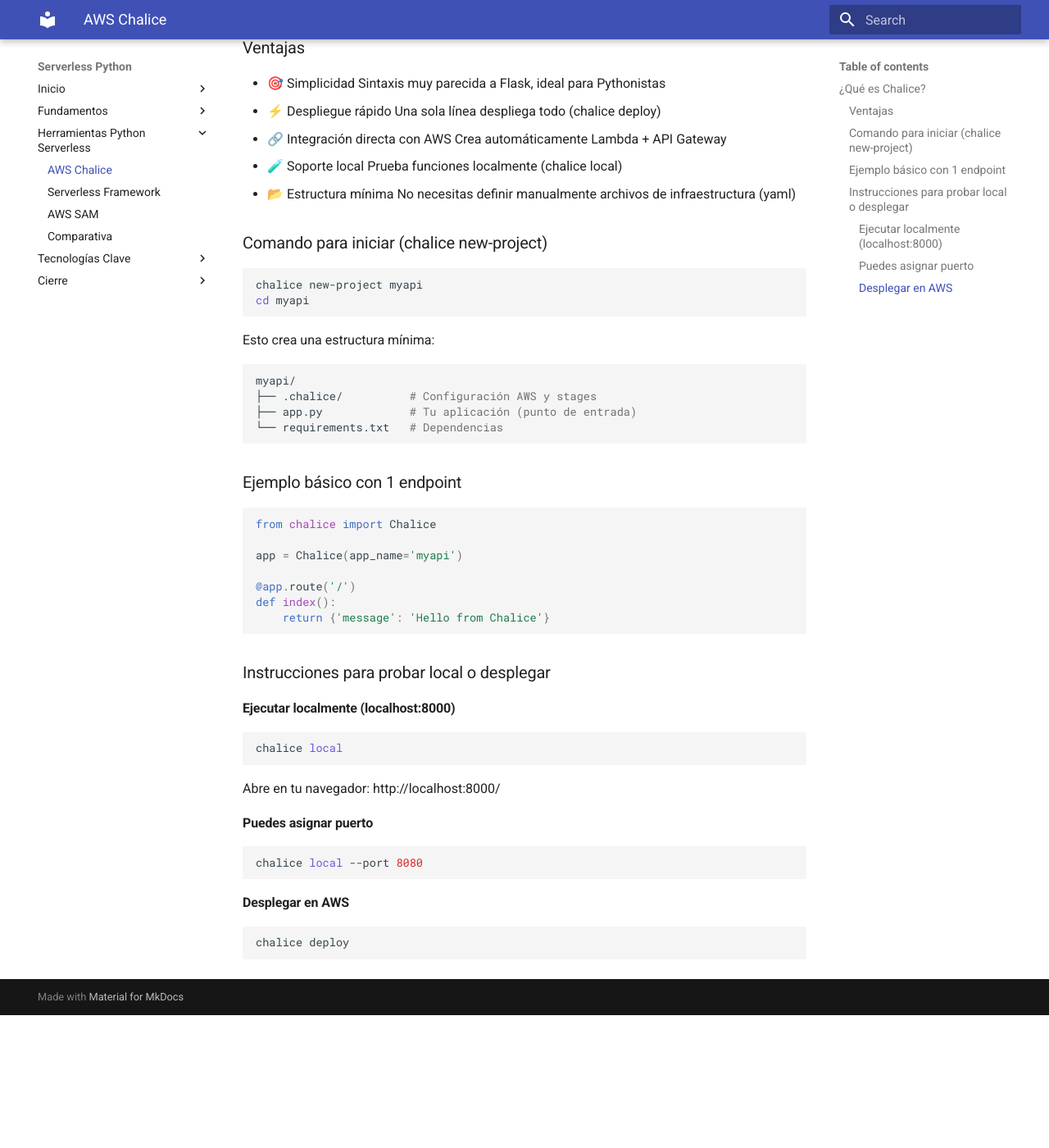
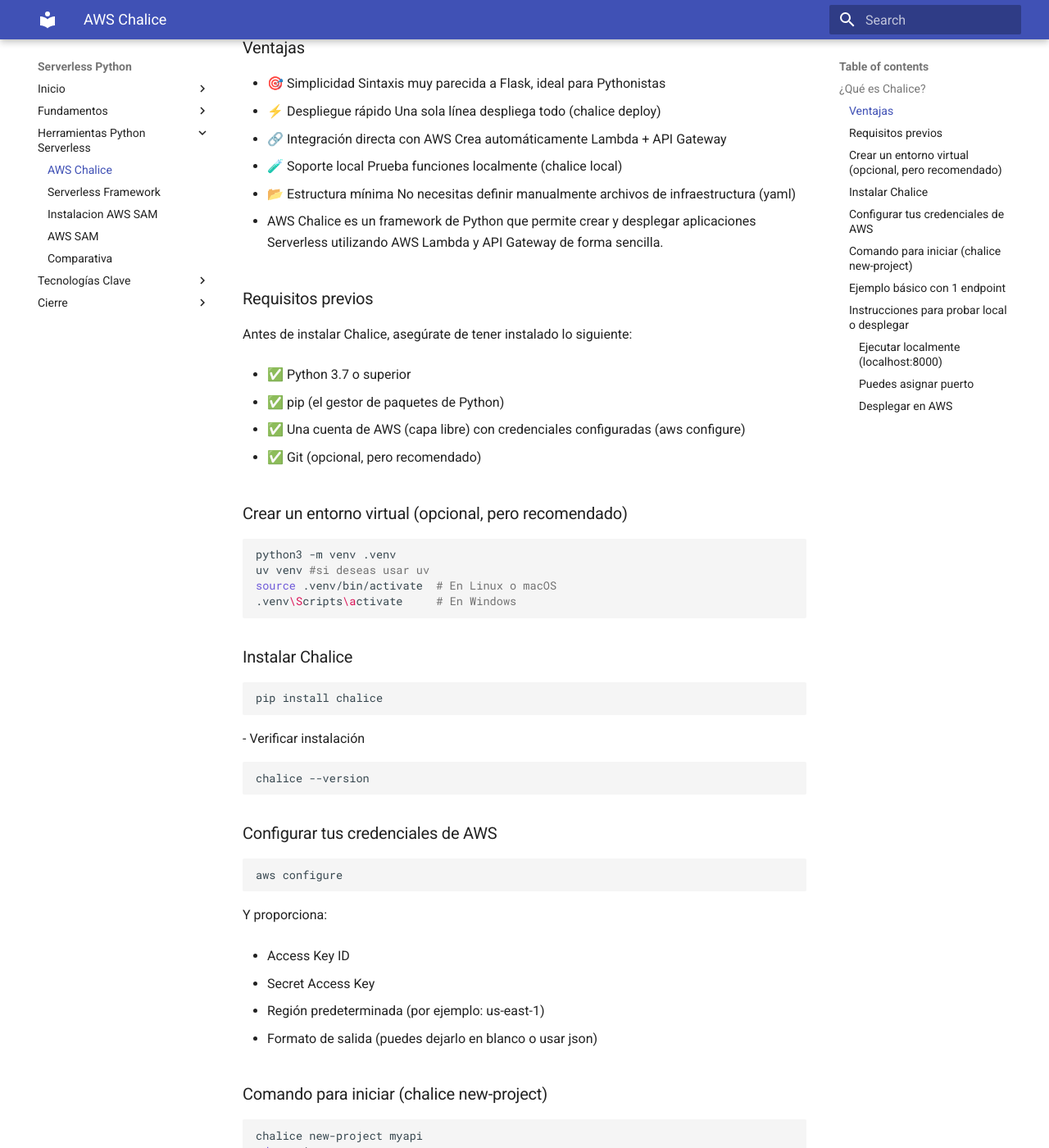
Before and after one commit to chrisfx/serverless-python, an MkDocs documentation site: the page built from docs/chalice.md, in a window 1280 px wide and 1400 px high, scrolled down 312 px. Shown: the whole window at 82% size. Built offline with MkDocs 1.6.1 and Material for MkDocs 9.7.7, drawn with Linux system fonts in a browser that asks for light colours; before the commit the page ends 1550 px from its top, so only the background shows below that.

Commit message:
instalaciones actualizadas

````diff
--- /dev/null
+++ b/docs/aws-sam-instalacion.md
@@ -0,0 +1,112 @@
+# Instalación de AWS SAM (Serverless Application Model)
+
+**AWS SAM** es un framework de infraestructura como código (IaC) que permite desarrollar, probar y desplegar aplicaciones **serverless** en AWS de manera estructurada y sencilla.
+
+## Requisitos previos
+
+Antes de instalar AWS SAM CLI, asegúrate de tener lo siguiente:
+
+- ✅ Cuenta de AWS y credenciales configuradas (`aws configure`)
+- ✅ AWS CLI instalado
+- ✅ Docker instalado (requerido para pruebas locales)
+- ✅ Git (opcional pero recomendado)
+
+## 1. Instalar la CLI de AWS SAM
+
+### En Linux
+
+```bash
+# Descargar la última versión
+wget https://github.com/aws/aws-sam-cli/releases/latest/download/aws-sam-cli-linux-x86_64.zip
+
+# Descomprimir
+unzip aws-sam-cli-linux-x86_64.zip -d sam-installation
+
+# Instalar
+sudo ./sam-installation/install
+```
+
+### En macOS
+
+Si usas Homebrew:
+
+```bash
+brew tap aws/tap
+brew install aws-sam-cli
+```
+
+### En Windows
+
+1. Descarga el instalador desde:
+   [https://github.com/aws/aws-sam-cli/releases/latest](https://github.com/aws/aws-sam-cli/releases/latest)
+
+2. Ejecuta el instalador `.exe` y sigue los pasos.
+
+## 2. Verificar instalación
+
+```bash
+sam --version
+```
+
+Ejemplo de salida:
+
+```
+SAM CLI, version 1.108.0
+```
+
+## 3. Crear un nuevo proyecto
+
+```bash
+sam init
+```
+
+Luego sigue el asistente para:
+
+- Elegir el runtime (por ejemplo: Python 3.12)
+- Plantilla de ejemplo
+- Nombre del proyecto
+
+Estructura generada:
+
+```
+mi-app/
+├── README.md
+├── template.yaml
+├── events/
+├── hello_world/
+│   ├── app.py
+│   └── requirements.txt
+└── tests/
+```
+
+## 4. Ejecutar localmente (requiere Docker)
+
+```bash
+sam local start-api
+```
+
+La API estará disponible en: `http://127.0.0.1:3000/hello`
+
+## 5. Desplegar la aplicación
+
+Primero empaqueta el proyecto:
+
+```bash
+sam build
+```
+
+Luego despliega:
+
+```bash
+sam deploy --guided
+```
+
+Esto creará un archivo `samconfig.toml` con tus configuraciones.
+
+## 6. Eliminar los recursos de AWS
+
+Para eliminar lo desplegado:
+
+```bash
+aws cloudformation delete-stack --stack-name nombre-del-stack
+```
--- a/docs/chalice.md
+++ b/docs/chalice.md
@@ -13,6 +13,53 @@
 - 🧪 Soporte local	Prueba funciones localmente (chalice local)
 - 📂 Estructura mínima	No necesitas definir manualmente archivos de infraestructura (yaml)
 
+
+- AWS Chalice es un framework de Python que permite crear y desplegar aplicaciones Serverless utilizando AWS Lambda y API Gateway de forma sencilla.
+
+### Requisitos previos
+Antes de instalar Chalice, asegúrate de tener instalado lo siguiente:
+
+- ✅ Python 3.7 o superior
+
+- ✅ pip (el gestor de paquetes de Python)
+
+- ✅ Una cuenta de AWS (capa libre) con credenciales configuradas (aws configure)
+
+- ✅ Git (opcional, pero recomendado)
+
+### Crear un entorno virtual (opcional, pero recomendado)
+
+```bash
+python3 -m venv .venv
+uv venv #si deseas usar uv
+source .venv/bin/activate  # En Linux o macOS
+.venv\Scripts\activate     # En Windows
+```
+
+### Instalar Chalice
+```bash
+pip install chalice
+```
+- Verificar instalación
+```bash
+chalice --version
+```
+
+### Configurar tus credenciales de AWS
+
+```bash
+aws configure
+```
+
+Y proporciona:
+
+- Access Key ID
+
+- Secret Access Key
+
+- Región predeterminada (por ejemplo: us-east-1)
+
+- Formato de salida (puedes dejarlo en blanco o usar json)
 
 ### Comando para iniciar (chalice new-project)
 
--- a/docs/serverless-framework.md
+++ b/docs/serverless-framework.md
@@ -3,6 +3,73 @@
 Serverless Framework es una herramienta de infraestructura como código (IaC) que permite crear, configurar y desplegar aplicaciones serverless (sin servidor) sobre múltiples proveedores en la nube — principalmente AWS, pero también Azure, Google Cloud, entre otros.
 
 - Es uno de los frameworks más maduros y usados para Lambda + API Gateway.
+
+
+## Instalación de Serverless Framework
+Serverless Framework es una herramienta de código abierto que facilita el desarrollo, despliegue y operación de aplicaciones serverless (sin servidor), especialmente con AWS Lambda.
+
+Requisitos previos
+Antes de instalar Serverless Framework, necesitas:
+
+- ✅ Tener instalado Node.js (v14 o superior recomendado)
+
+- ✅ Tener instalado npm (v6 o superior)
+
+- ✅ Tener una cuenta de AWS con credenciales configuradas (aws configure)
+
+Puedes verificar si tienes Node.js y npm con:
+```bash
+node -v
+npm -v
+```
+
+### Requisitos previos
+Antes de instalar Chalice, asegúrate de tener instalado lo siguiente:
+
+- ✅ Python 3.7 o superior
+
+- ✅ pip (el gestor de paquetes de Python)
+
+- ✅ Una cuenta de AWS (capa libre) con credenciales configuradas (aws configure)
+
+- ✅ Git (opcional, pero recomendado)
+
+### Crear un entorno virtual (opcional, pero recomendado)
+
+```bash
+python3 -m venv .venv
+uv venv #si deseas usar uv
+source .venv/bin/activate  # En Linux o macOS
+.venv\Scripts\activate     # En Windows
+```
+```bash
+npm install -g serverless
+```
+Verifica la instalación:
+
+```bash
+serverless --version
+Salida esperada:
+```
+```yaml
+Framework Core: 3.x.x
+Plugin: 6.x.x
+SDK: 4.x.x
+```
+También puedes usar el comando abreviado:
+
+```bash
+sls --version
+```
+
+### Crear un nuevo proyecto Serverless
+
+```bash
+serverless create --template aws-python --path mi-api-serverless
+cd mi-api-python
+```
+
+
 
 ## serverless.yml explicado
 El archivo serverless.yml define toda la aplicación:
@@ -72,3 +139,30 @@
         "body": "Hello from Serverless!"
     }
 ```
+
+### Instala dependencias si es necesario:
+```bash
+pip install -r requirements.txt
+```
+### Desplegar AWS
+```bash
+sls deploy
+```
+### Salida
+
+```bash
+endpoints:
+  GET - https://xxxxx.execute-api.us-east-1.amazonaws.com/dev/hello
+functions:
+  hello: mi-api-serverless-dev-hello
+```
+
+### Invocar la función desde la línea de comandos
+```bash
+sls invoke -f hello
+```
+### Eliminar los recursos de AWS
+```bash
+sls remove
+```
+Esto borra todos los recursos creados (Lambda, API Gateway, roles, etc.).
--- a/mkdocs.yml
+++ b/mkdocs.yml
@@ -12,11 +12,11 @@
   - Herramientas Python Serverless:
       - AWS Chalice: chalice.md
       - Serverless Framework: serverless-framework.md
+      - Instalacion AWS SAM: aws-sam-instalacion
       - AWS SAM: aws-sam.md
       - Comparativa: comparativa.md
   - Tecnologías Clave:
       - Servicios en acción: tecnologias.md
-      - Mini-demo: mini-demo.md
   - Cierre:
       - Recapitulación y recursos: referencias.md
 theme:
````
